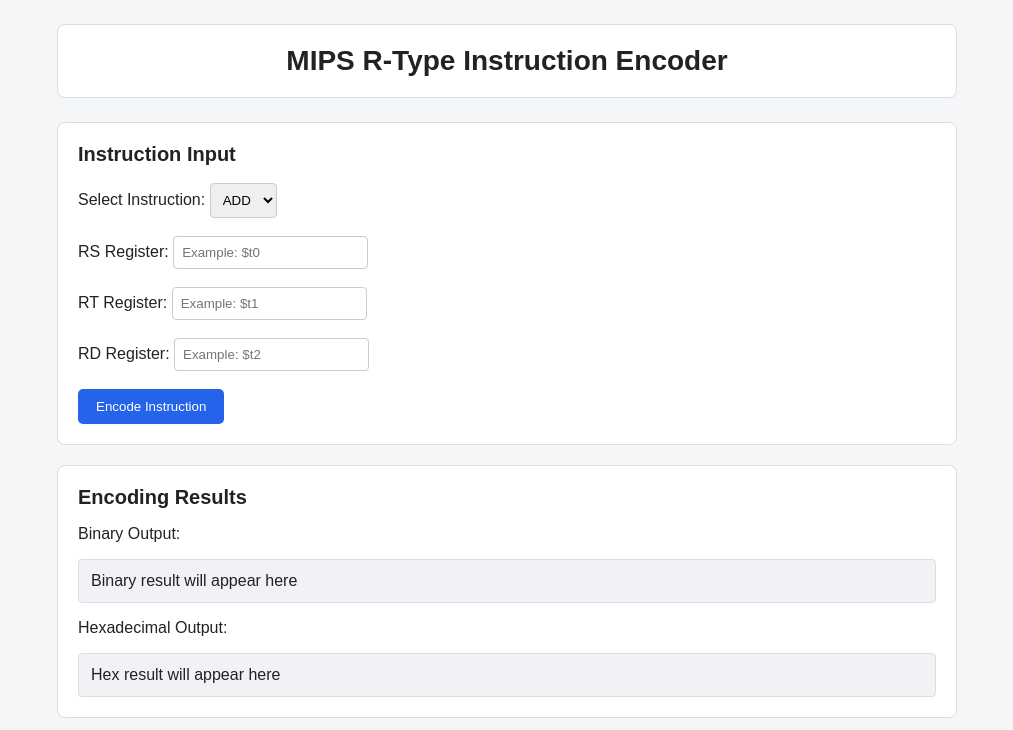
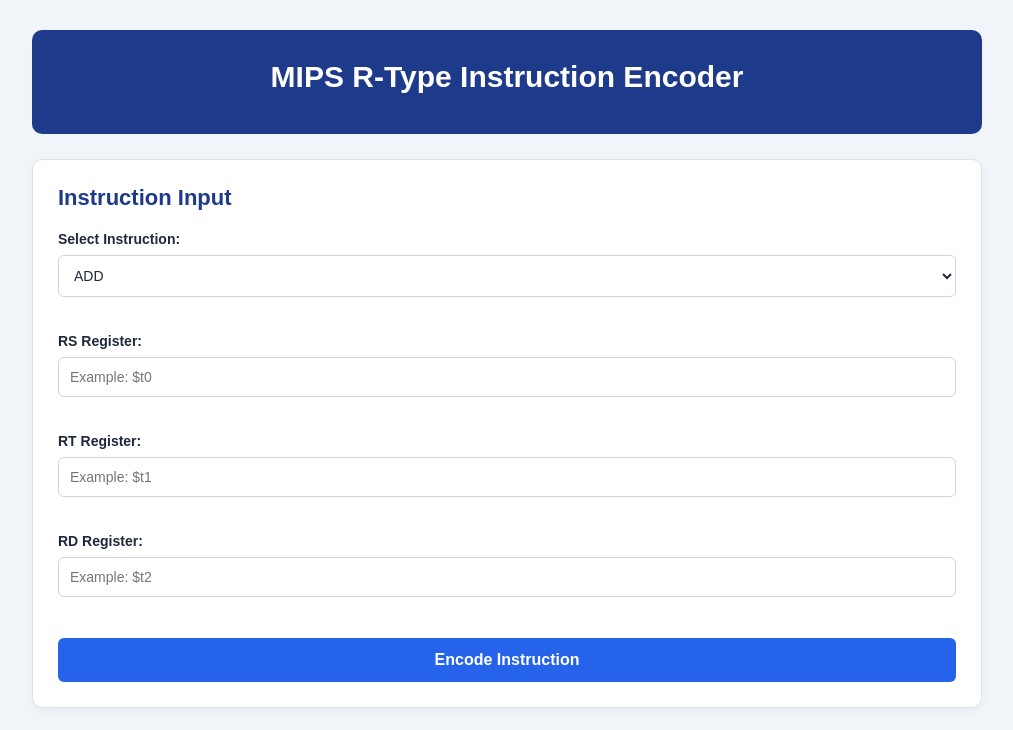
Before and after one commit to Uzair1503/CA-PROJECT, a plain HTML site: page index.html in a window 1280 px wide. Shown: the top 730 px of the page, without its empty margins (133-1146 px from the left). Drawn offline with Linux system fonts and the light colour scheme.

Commit message:
Update style.css

```diff
--- a/style.css
+++ b/style.css
@@ -6,86 +6,177 @@
 
 body {
     margin: 0;
-    padding: 24px;
+    padding: 30px 20px;
     font-family: Arial, sans-serif;
-    background-color: #f4f6f8;
-    color: #222;
+    background-color: #f1f5f9;
+    color: #1e293b;
 }
 
-/* Header */
+/* Header Section */
 header {
-    max-width: 900px;
-    margin: 0 auto 24px;
-    padding: 20px;
-    background-color: #ffffff;
-    border: 1px solid #d9dee5;
-    border-radius: 8px;
+    max-width: 950px;
+    margin: 0 auto 25px;
+    padding: 30px 20px;
+    background-color: #1e3a8a;
+    color: white;
+    border-radius: 10px;
     text-align: center;
 }
 
 header h1 {
-    margin: 0;
-    font-size: 28px;
+    margin: 0 0 10px;
+    font-size: 30px;
 }
 
-/* Input Area */
-.input-area {
-    max-width: 900px;
-    margin: 0 auto 20px;
-    padding: 20px;
-    background-color: #ffffff;
-    border: 1px solid #d9dee5;
-    border-radius: 8px;
-    min-height: 180px;
+header p {
+    margin: 0;
+    font-size: 15px;
+    color: #dbeafe;
 }
 
-.input-area h2 {
-    margin-top: 0;
-    font-size: 20px;
+/* Input, Result and Reference Sections */
+.input-area,
+.result-area,
+.reference-area {
+    max-width: 950px;
+    margin: 0 auto 25px;
+    padding: 25px;
+    background-color: white;
+    border: 1px solid #dbe2ea;
+    border-radius: 10px;
+    box-shadow: 0 3px 10px rgba(0, 0, 0, 0.04);
 }
 
-input,
-select {
-    padding: 8px;
-    border: 1px solid #ccc;
-    border-radius: 4px;
+h2 {
+    margin-top: 0;
+    margin-bottom: 20px;
+    color: #1e3a8a;
+    font-size: 22px;
 }
 
-/* Result Area */
-.result-area {
-    max-width: 900px;
-    margin: 0 auto 20px;
-    padding: 20px;
-    background-color: #ffffff;
-    border: 1px solid #d9dee5;
-    border-radius: 8px;
-    min-height: 140px;
+h3 {
+    margin-top: 22px;
+    margin-bottom: 12px;
+    font-size: 17px;
+    color: #334155;
 }
 
-.result-area h2 {
-    margin-top: 0;
-    font-size: 20px;
+/* Labels and Input Fields */
+label {
+    display: block;
+    margin-bottom: 8px;
+    font-weight: bold;
+    font-size: 14px;
 }
 
-/* Output */
-.output {
-    padding: 12px;
-    background-color: #f0f2f5;
-    border: 1px solid #ddd;
-    border-radius: 4px;
-    overflow-wrap: anywhere;
+select,
+input {
+    width: 100%;
+    padding: 11px;
+    margin-bottom: 18px;
+    border: 1px solid #cbd5e1;
+    border-radius: 6px;
+    background-color: white;
+    font-size: 14px;
+    color: #1e293b;
 }
 
-/* Button */
+select:focus,
+input:focus {
+    outline: none;
+    border-color: #2563eb;
+    box-shadow: 0 0 0 2px rgba(37, 99, 235, 0.12);
+}
+
+/* Register Selection Layout */
+.register-inputs {
+    display: grid;
+    grid-template-columns: repeat(3, 1fr);
+    gap: 18px;
+    margin-top: 15px;
+}
+
+/* Encode Button */
 button {
-    padding: 10px 18px;
+    display: block;
+    width: 100%;
+    padding: 13px;
+    margin-top: 5px;
     background-color: #2563eb;
     color: white;
     border: none;
-    border-radius: 5px;
+    border-radius: 6px;
+    font-size: 16px;
+    font-weight: bold;
     cursor: pointer;
+    transition: background-color 0.2s;
 }
 
 button:hover {
     background-color: #1d4ed8;
 }
+
+/* Tables */
+table {
+    width: 100%;
+    border-collapse: collapse;
+    margin-bottom: 15px;
+}
+
+th,
+td {
+    padding: 12px;
+    border: 1px solid #dbe2ea;
+    text-align: center;
+    font-size: 14px;
+}
+
+th {
+    background-color: #1e3a8a;
+    color: white;
+}
+
+tr:nth-child(even) {
+    background-color: #f8fafc;
+}
+
+/* Output Areas */
+.output {
+    padding: 15px;
+    min-height: 45px;
+    background-color: #eff6ff;
+    border: 1px solid #bfdbfe;
+    border-radius: 6px;
+    font-family: monospace;
+    font-size: 14px;
+    overflow-wrap: anywhere;
+}
+
+/* Mobile Responsive Design */
+@media (max-width: 600px) {
+
+    body {
+        padding: 15px 10px;
+    }
+
+    header h1 {
+        font-size: 23px;
+    }
+
+    .input-area,
+    .result-area,
+    .reference-area {
+        padding: 17px;
+    }
+
+    .register-inputs {
+        grid-template-columns: 1fr;
+        gap: 0;
+    }
+
+    th,
+    td {
+        padding: 9px 5px;
+        font-size: 12px;
+    }
+}
```
